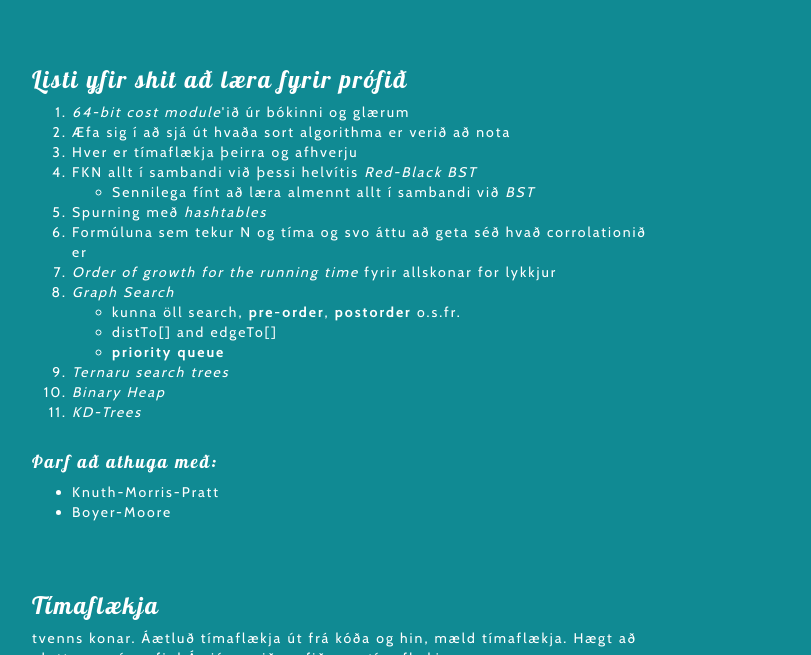
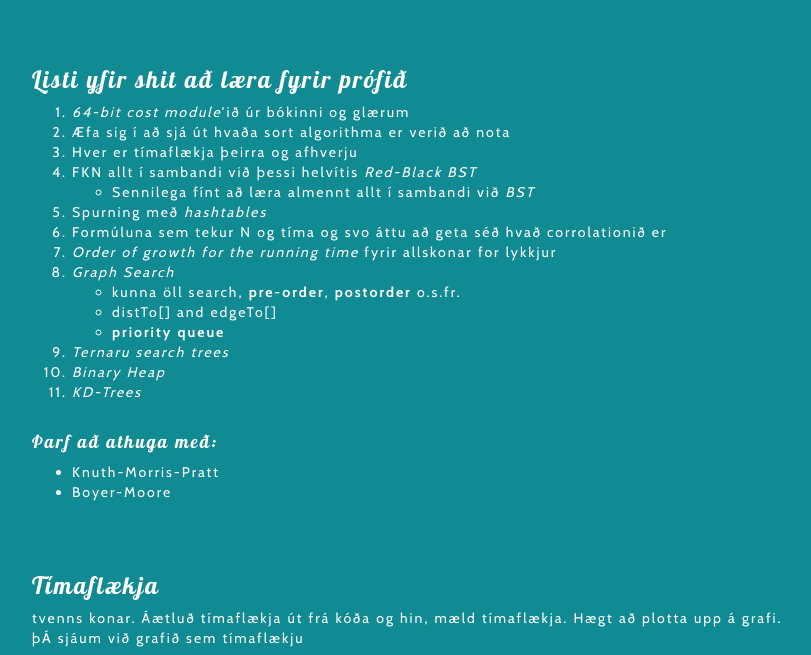
Before and after one commit to svennidal/reirglosur, a plain HTML site: page index.html in a window 1280 px wide. Shown: the part 144-799 px from the top of the page, without its empty margins (224-1035 px from the left). Drawn offline with nearby package versions, Linux system fonts and the light colour scheme.

Commit message:
Changes to the overall width...

```diff
--- a/css/style.css
+++ b/css/style.css
@@ -1,7 +1,7 @@
 .letter {
 	margin-left: 20%; margin-right: 20%;
 	letter-spacing: 2px;
-	max-width: 80ch; max-width: 44em;
+	max-width: 120ch; max-width: 64em;
 	padding-bottom: 40px;
 
 }
```
